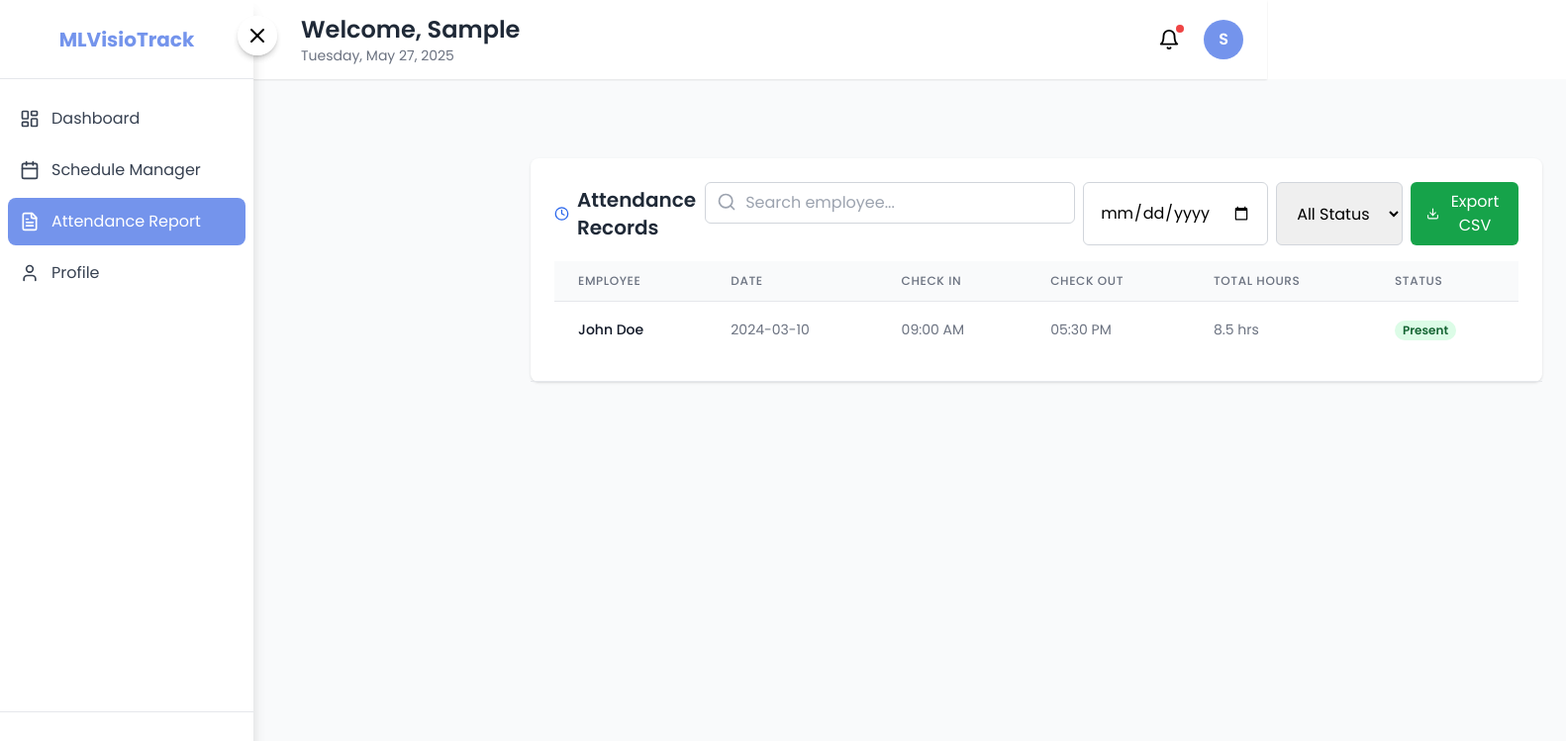
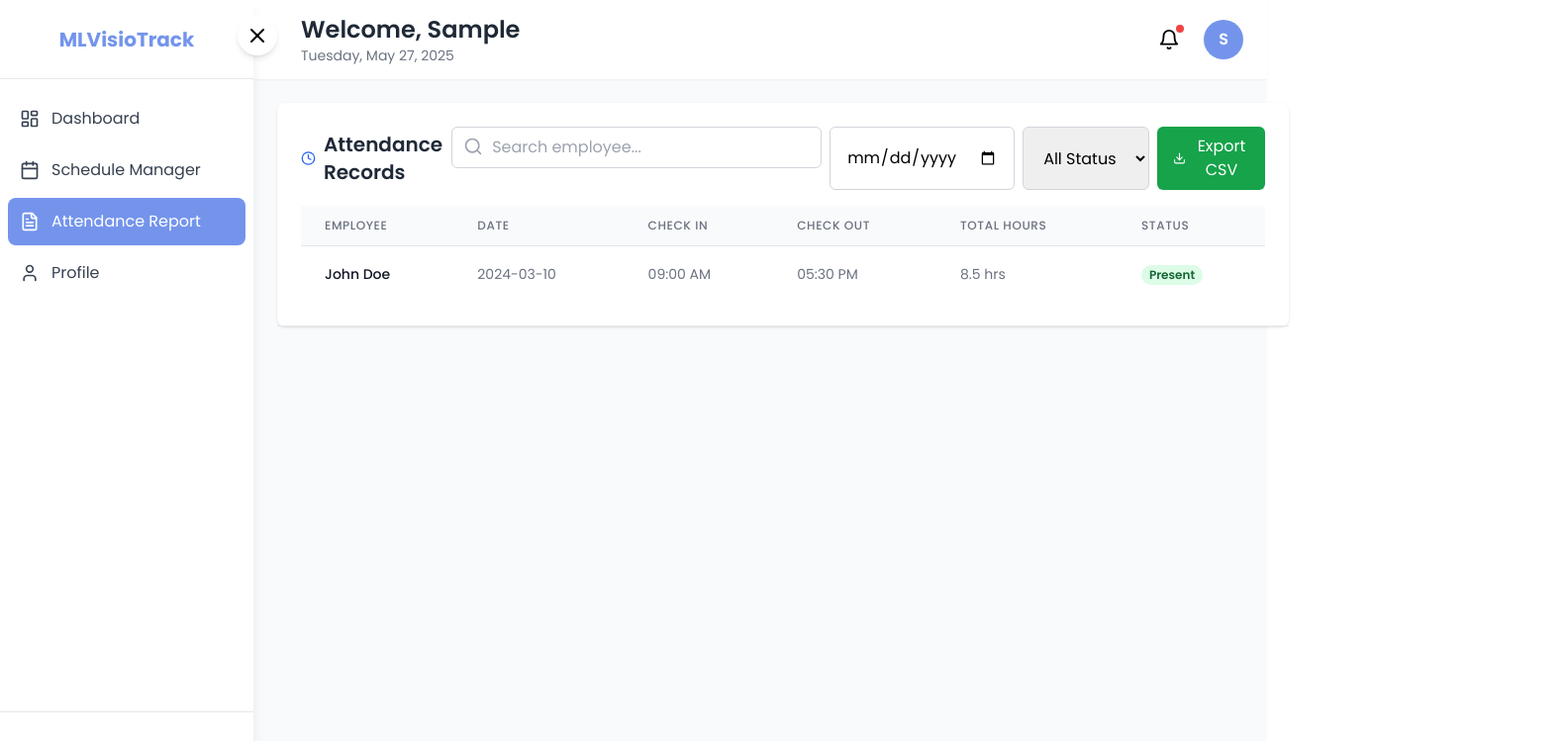
Before and after one commit to sarangan777/react-app, a React (Vite) app: page /admin/attendance in a window 1280 px wide. Shown: the top 749 px of the page at 99% size, 1582 px wide, since content can reach past the window. Built offline with nearby package versions, Linux system fonts and the light colour scheme; sample sign-in values are in the browser's storage.

Commit message:
Remove duplicate sidebars from dashboard and attendance pages

```diff
--- a/src/pages/admin/AdminDashboard.tsx
+++ b/src/pages/admin/AdminDashboard.tsx
@@ -12,8 +12,6 @@ import {
   Tooltip,
   Legend
 } from 'chart.js';
-import TopHeader from '../../components/TopHeader';
-import Sidebar from '../../components/Sidebar';
 import StatCard from '../../components/StatCard';
 import * as apiService from '../../services/api';
 
@@ -36,20 +34,9 @@ const AdminDashboard = () => {
     totalCourses: 0
   });
   const [isLoading, setIsLoading] = useState(true);
-  const [isMobile, setIsMobile] = useState(window.innerWidth < 768);
-  const [sidebarOpen, setSidebarOpen] = useState(!isMobile);
 
   useEffect(() => {
     fetchDashboardData();
-
-    const handleResize = () => {
-      const mobile = window.innerWidth < 768;
-      setIsMobile(mobile);
-      setSidebarOpen(!mobile);
-    };
-
-    window.addEventListener('resize', handleResize);
-    return () => window.removeEventListener('resize', handleResize);
   }, []);
 
   const fetchDashboardData = async () => {
@@ -69,10 +56,6 @@ const AdminDashboard = () => {
     } finally {
       setIsLoading(false);
     }
-  };
-
-  const handleToggleSidebar = () => {
-    setSidebarOpen(!sidebarOpen);
   };
 
   const departmentData = {
@@ -110,14 +93,7 @@ const AdminDashboard = () => {
   }
 
   return (
-    <div className="flex h-screen bg-gray-50">
-      <Sidebar isMobile={isMobile} isOpen={sidebarOpen} onToggle={handleToggleSidebar} />
-      <div className={`flex-1 flex flex-col overflow-hidden transition-all duration-300 ${
-        sidebarOpen ? 'md:ml-64' : ''
-      }`}>
-        <TopHeader sidebarOpen={sidebarOpen} onToggleSidebar={handleToggleSidebar} />
-
-        <main className="flex-1 overflow-y-auto p-6 pt-20">
+    <div className="p-6">
       <div className="grid grid-cols-1 md:grid-cols-2 lg:grid-cols-4 gap-6 mb-8">
         <StatCard
           title="Total Students"
@@ -215,8 +191,6 @@ const AdminDashboard = () => {
           </table>
         </div>
       </div>
-        </main>
-      </div>
     </div>
   );
 };
--- a/src/pages/admin/AttendanceReview.tsx
+++ b/src/pages/admin/AttendanceReview.tsx
@@ -1,30 +1,11 @@
-import React, { useState, useEffect } from 'react';
+import React, { useState } from 'react';
 import { Clock, Search, Download } from 'lucide-react';
 import { unparse } from 'papaparse';
-import TopHeader from '../../components/TopHeader';
-import Sidebar from '../../components/Sidebar';
 
 const AttendanceReview = () => {
   const [searchTerm, setSearchTerm] = useState('');
   const [selectedDate, setSelectedDate] = useState('');
   const [selectedStatus, setSelectedStatus] = useState('');
-  const [isMobile, setIsMobile] = useState(window.innerWidth < 768);
-  const [sidebarOpen, setSidebarOpen] = useState(!isMobile);
-
-  useEffect(() => {
-    const handleResize = () => {
-      const mobile = window.innerWidth < 768;
-      setIsMobile(mobile);
-      setSidebarOpen(!mobile);
-    };
-
-    window.addEventListener('resize', handleResize);
-    return () => window.removeEventListener('resize', handleResize);
-  }, []);
-
-  const handleToggleSidebar = () => {
-    setSidebarOpen(!sidebarOpen);
-  };
 
   const attendanceRecords = [
     {
@@ -69,14 +50,7 @@ const AttendanceReview = () => {
   });
 
   return (
-    <div className="flex h-screen bg-gray-50">
-      <Sidebar isMobile={isMobile} isOpen={sidebarOpen} onToggle={handleToggleSidebar} />
-      <div className={`flex-1 flex flex-col overflow-hidden transition-all duration-300 ${
-        sidebarOpen ? 'md:ml-64' : ''
-      }`}>
-        <TopHeader sidebarOpen={sidebarOpen} onToggleSidebar={handleToggleSidebar} />
-
-        <main className="flex-1 overflow-y-auto p-6 pt-20">
+    <div className="p-6">
       <div className="bg-white rounded-lg shadow">
         <div className="p-6 border-b border-gray-200">
           <div className="flex items-center justify-between mb-4">
@@ -175,8 +149,6 @@ const AttendanceReview = () => {
           </div>
         </div>
       </div>
-        </main>
-      </div>
     </div>
   );
 };
```
Lines whose indentation alone changed are shown as unchanged.
